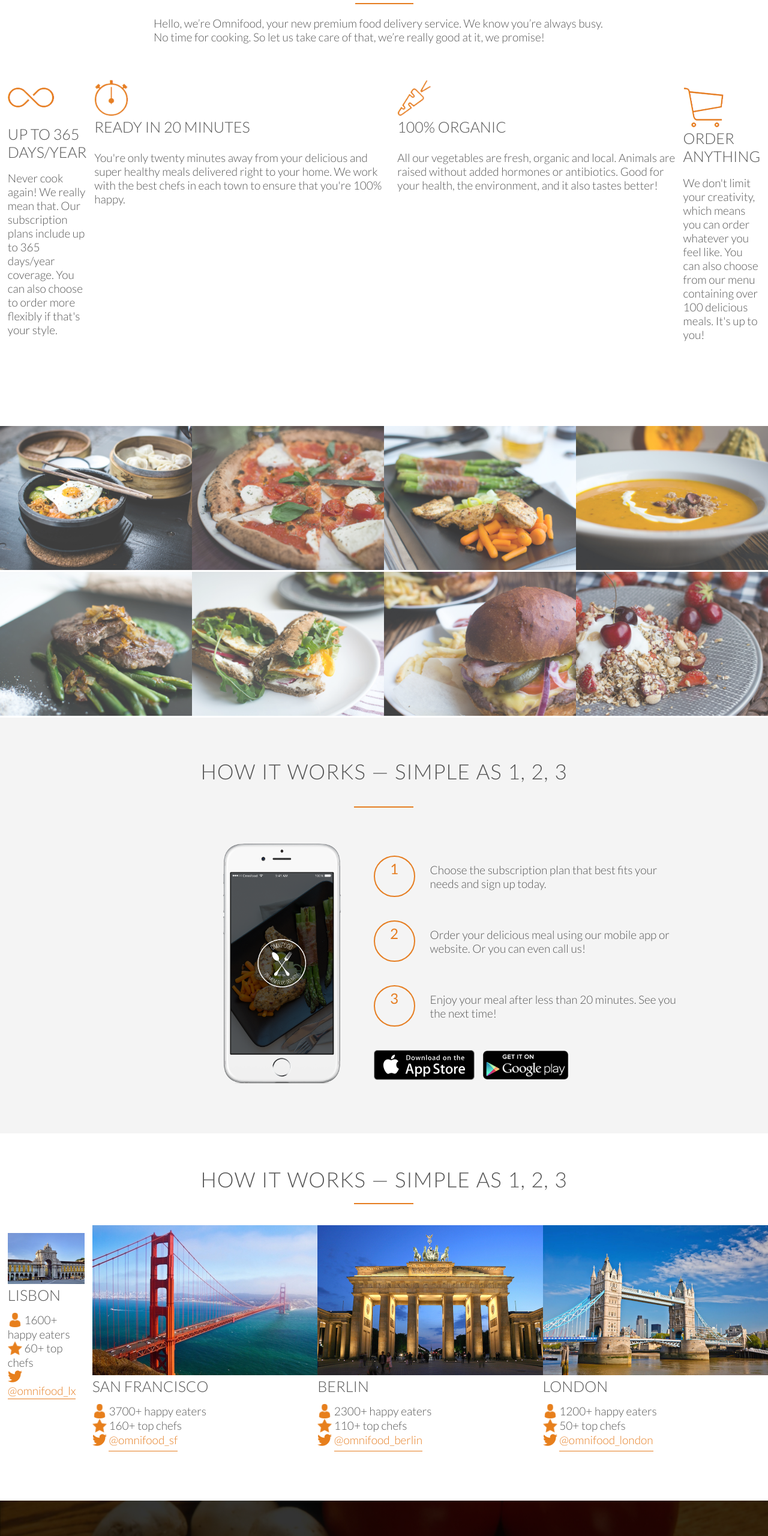
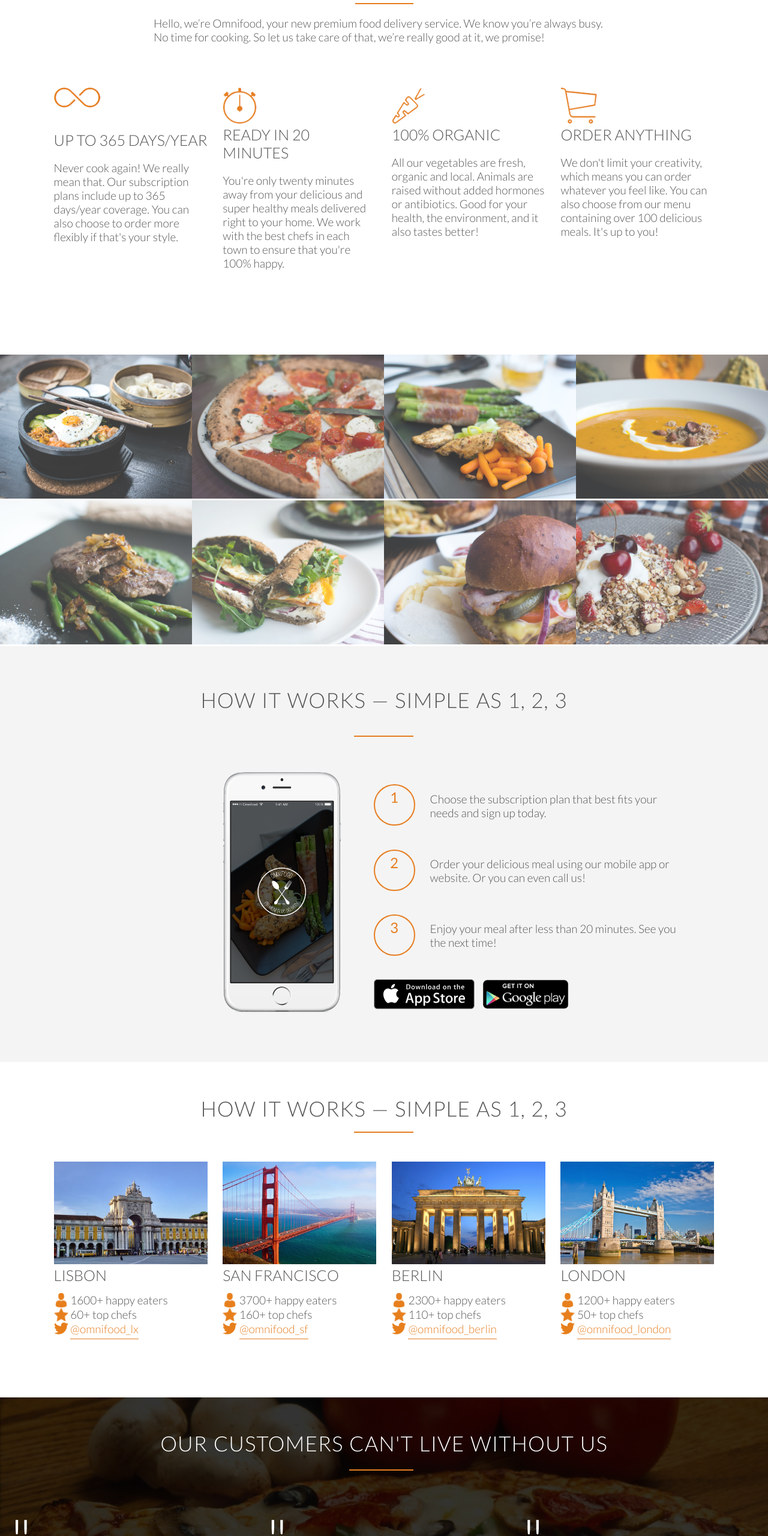
Before and after one commit to orquidea238/omnifoodExo, a plain HTML site: page index.html in a window 1280 px wide. Shown: the part 1000-3560 px from the top of the page at 60% size. Drawn offline with Linux system fonts and the light colour scheme.

Commit message:
Update styles.css

```diff
--- a/style.css
+++ b/style.css
@@ -168,7 +168,7 @@ span {
     justify-content: center;
 }
 
-#section1 .row1 .box0, .section1 .row1 .box1, .section1 .row1 .box2,
+#section1 .row1 .box0, #section1 .row1 .box1, #section1 .row1 .box2,
 #section1 .row1 .box3 {
     width: 20%;
     margin: 1%;
@@ -177,7 +177,7 @@ span {
 }
 
 #section1 .row1 .box1 img,
-#section1 .row1 .box2 img, .section1 .row1 .box3 img{
+#section1 .row1 .box2 img, #section1 .row1 .box3 img{
     height: 60px;
     width: auto;
 }
@@ -325,8 +325,8 @@ span {
     justify-content: center;
 }
 
-#cities .row1 .box1, .cities .row1 .box2,
-.cities .row1 .box3, .cities .row1 .box4 {
+#cities .row1 .box1, #cities .row1 .box2,
+#cities .row1 .box3, #cities .row1 .box4 {
     width: 20%;
     margin: 1%;
 }
```
